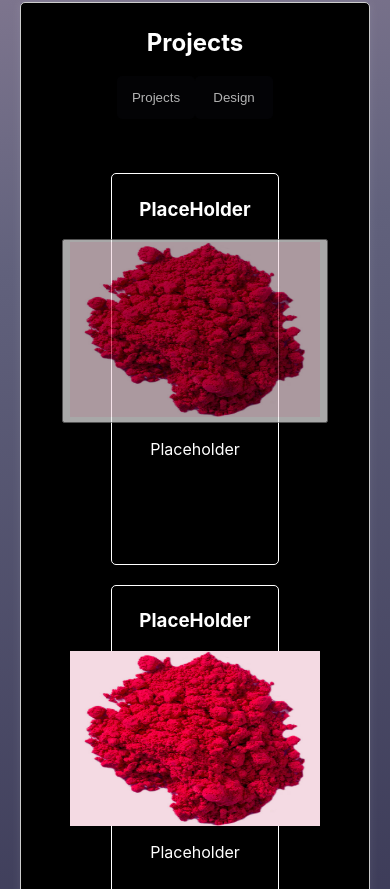
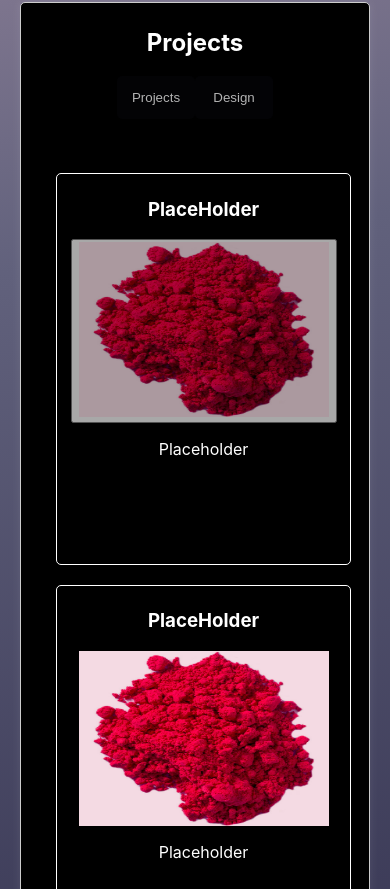
Before and after one commit to CadmiumRed40/react-portfolio, a React (Create React App) app: page / in a window 390 px wide. Shown: the part 1115-2004 px from the top of the page. Built offline with nearby package versions, Linux system fonts and the light colour scheme.

Commit message:
successfully styled and spaced the project modal. Now to conver the rest of the project table and add a slide function to see design/visual projects

```diff
--- a/src/components/Projects/Projects.css
+++ b/src/components/Projects/Projects.css
@@ -43,6 +43,7 @@
     display: flex;
     flex-direction: column;
     align-items: center;
+    overflow: hidden;
 }
 
 td {
@@ -114,7 +115,15 @@ button:hover{
 
 
 @media screen and (max-width: 720px) {
-
+    td {
+        display:flex;
+        flex-direction: column;
+        width:95%;
+    }
+.project-icon-modal{
+    width: fit-content;
+    overflow: auto;
+}
 }
 
 @media screen and (max-width: 480px) {
@@ -122,4 +131,15 @@ button:hover{
         display: flex;
         flex-direction: column;
     }
+    .modal{
+        width: 80%;
+        height: auto;
+        margin: 10%;
+    }
+    .project-icon-modal{
+        width: 90%;
+        height:85%;
+        overflow: hidden;
+        margin: 5px;
+    }
 }
```
